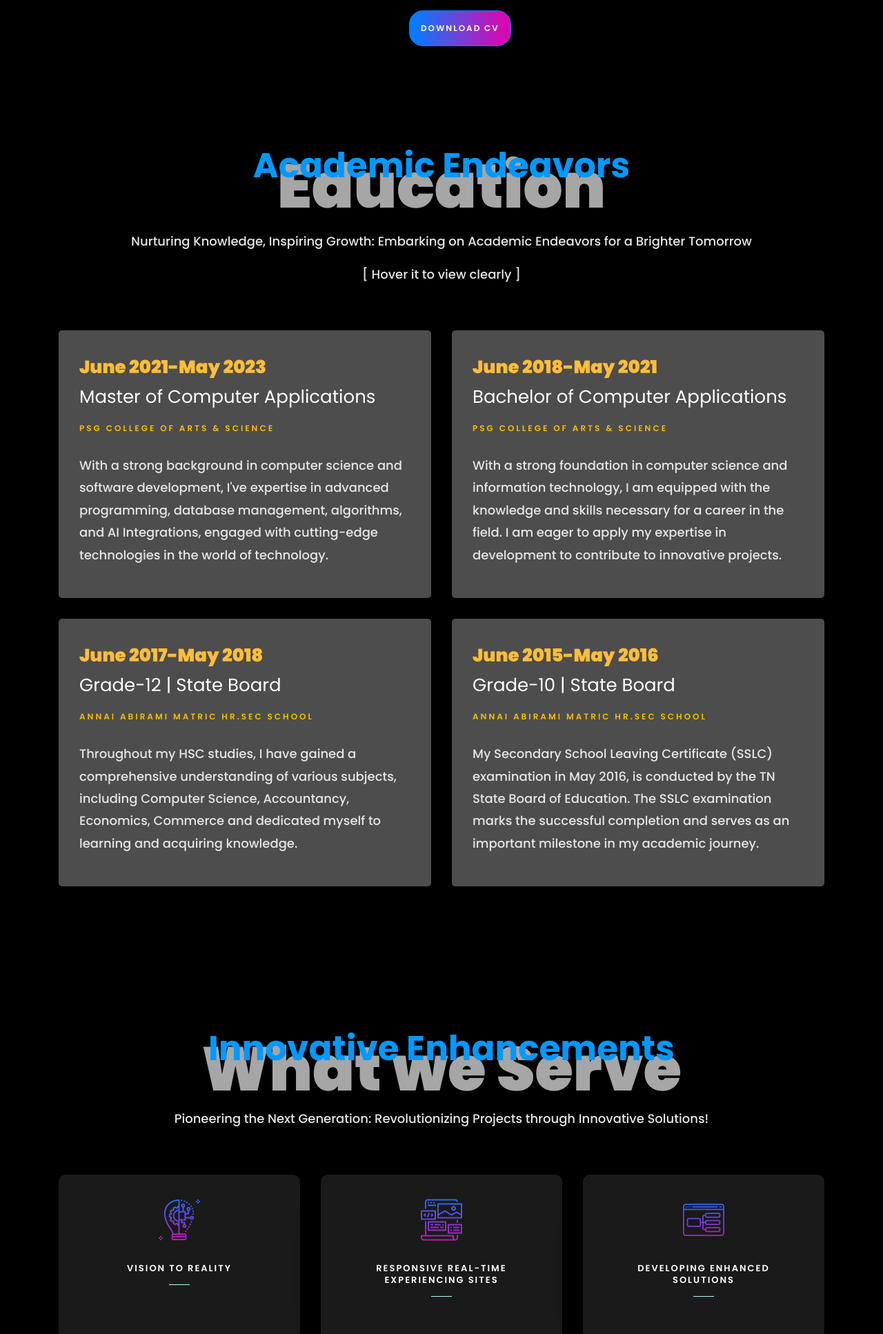
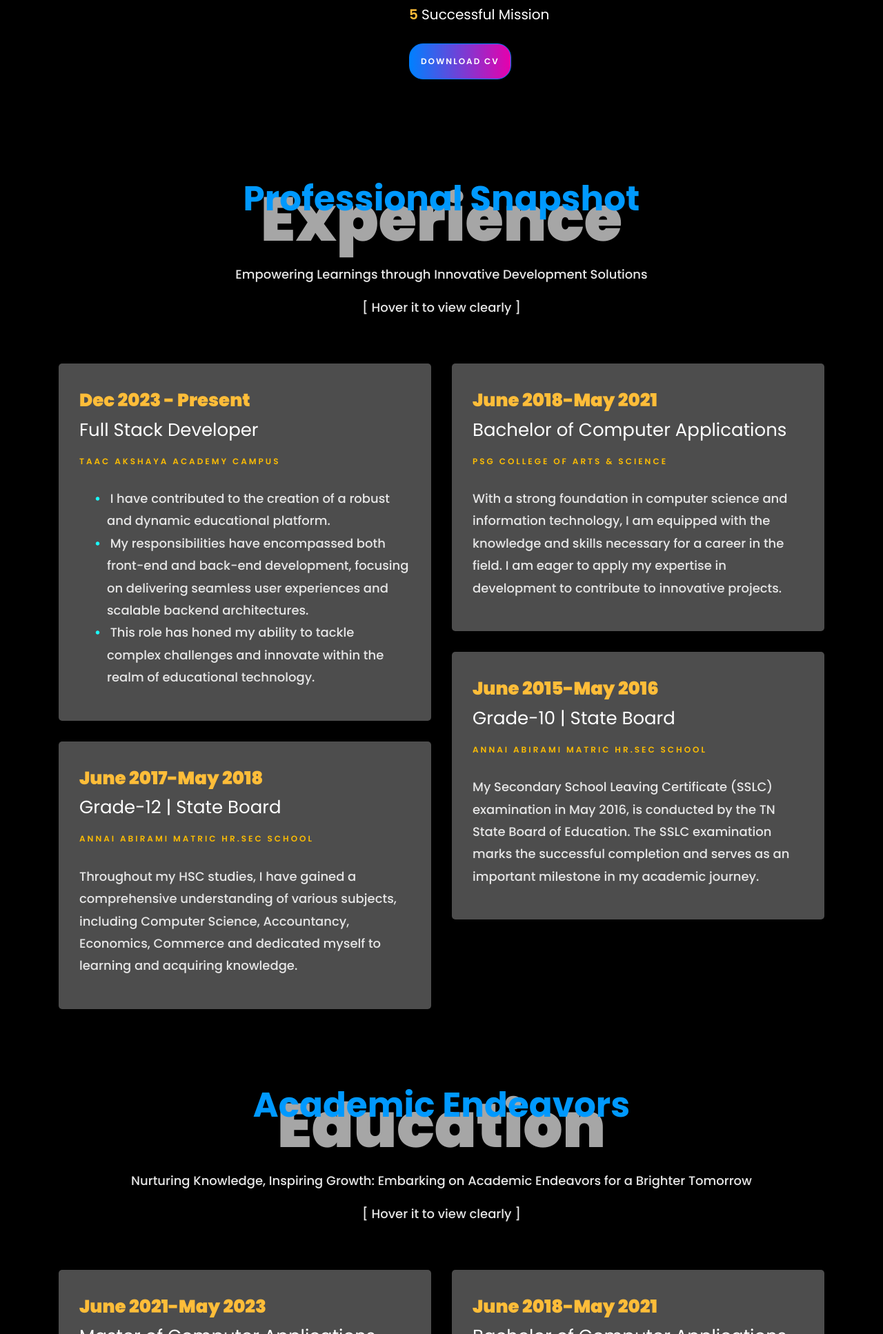
Before and after one commit to dhivyadev/Dhivya_Portfolio, a plain HTML site: page index.html in a window 1280 px wide. Shown: the part 1487-3421 px from the top of the page at 69% size. Drawn offline with nearby package versions, Linux system fonts and the light colour scheme; files whose address does not match are found by name.

Commit message:
portfolio update

```diff
--- a/index.html
+++ b/index.html
@@ -32,6 +32,11 @@
 		  <button class="navbar-toggler js-fh5co-nav-toggle fh5co-nav-toggle" type="button" data-toggle="collapse" data-target="#ftco-nav" aria-controls="ftco-nav" aria-expanded="false" aria-label="Toggle navigation">
 			<span class="oi oi-menu"></span> Menu
 		  </button>
+		  <!-- Close button for responsive mode -->
+		  <button class="navbar-toggler" type="button" data-toggle="collapse" data-target="#ftco-nav" aria-controls="ftco-nav" aria-expanded="false" aria-label="Close navigation">
+			<span class="oi oi-close"></span> Close
+		  </button>
+		  <!-- /Close button for responsive mode -->
 		  <div class="collapse navbar-collapse" id="ftco-nav">
 			<ul class="navbar-nav nav ml-auto">
 			  <li class="nav-item"><a href="#home-section" class="nav-link"><span>Home</span></a></li>
@@ -47,6 +52,7 @@
 		  </div>
 		</div>
 	  </nav>
+
 
 	  <!-- Home Slider 1,2 -->
 	<section id="home-section" class="hero">
@@ -106,7 +112,7 @@
 		          <div class="col-md-12 heading-section ftco-animate">
 		          	<h1 class="big">Know Me</h1>
 		            <h2 class="mb-4">About Me</h2>
-		            <ul>
+		            <ul class="pt-5">
 						<li>Highly motivated Python Developer experienced in web development. Passionate about innovative solutions.</li>
 						<li>Committed to continuous learning. Ready for challenging projects and top-notch results.</li>
 						<li>Developed automated systems and web apps. Master's degree in Computer Applications. </li>
@@ -127,13 +133,81 @@
 	                <span class="number" data-number="6">6</span>
 	                <span>Successful Mission</span>
                 </p>
-                <p><a href="https://drive.google.com/file/d/1O55boFDtMHdUu87LapG-05UBdCCbyZgg/view?usp=drive_link" class="btn btn-primary py-3 px-3">Download CV</a></p>
+                <p><a href="https://drive.google.com/file/d/1r-sjs_pGBONZQNrYl4E3bPuKfeO4guwL/view?usp=sharing" class="btn btn-primary py-3 px-3">Download CV</a></p>
               </div>
 	          </div>
 	        </div>
         </div>
     	</div>
     </section>
+
+	<!-- Exp_Section -->
+    <section class="ftco-section ftco-no-pb" id="resume-section">
+    	<div class="container">
+    		<div class="row justify-content-center pb-5">
+          <div class="col-md-10 heading-section text-center ftco-animate">
+          	<h1 class="big big-2">Experience</h1>
+            <h2 class="mb-4">Professional Snapshot</h2><br>
+            <p>Empowering Learnings through Innovative Development Solutions</p>
+			<p> [ Hover it to view clearly ] </p>
+          </div>
+        	</div>
+    		<div class="row">
+    			<div class="col-md-6">
+    				<div class="resume-wrap ftco-animate">
+    					<span class="date">Dec 2023 - Present</span>
+    					<h2>Full Stack Developer</h2>
+						<span class="position">TAAC Akshaya Academy Campus</span>
+    					<p class="mt-4">
+							<ul class="exp_content">
+								<li class="two">
+									I have contributed to the creation of a robust and dynamic educational platform.
+								</li>
+								<li class="two">
+									My responsibilities have encompassed both front-end and back-end development, focusing on delivering seamless user experiences and scalable backend architectures.
+								</li>
+								<li class="two">
+									This role has honed my ability to tackle complex challenges and innovate within the realm of educational technology.
+								</li>
+							  </ul>
+							</p>
+    				</div>
+    				<div class="resume-wrap ftco-animate">
+    					<span class="date">June 2017-May 2018</span>
+    					<h2>Grade-12 | State Board</h2>
+    					<span class="position">Annai Abirami Matric Hr.Sec School</span>
+    					<p class="mt-4">Throughout my HSC studies, I have gained a comprehensive understanding of various subjects, including Computer Science, Accountancy, Economics, Commerce
+							and dedicated myself to learning and acquiring knowledge.</p>
+    				</div>
+    			</div>
+
+    			<div class="col-md-6">
+    				<div class="resume-wrap ftco-animate">
+    					<span class="date">June 2018-May 2021</span>
+    					<h2>Bachelor of Computer Applications</h2>
+    					<span class="position">PSG College of Arts & Science</span>
+    					<p class="mt-4">With a strong foundation in computer science and information technology,
+							I am equipped with the knowledge and skills necessary for a career in the field.
+							I am eager to apply my expertise in development to contribute to innovative projects.</p>
+    				</div>
+    				<div class="resume-wrap ftco-animate">
+    					<span class="date">June 2015-May 2016</span>
+    					<h2>Grade-10 | State Board</h2>
+    					<span class="position">Annai Abirami Matric Hr.Sec School</span>
+    					<p class="mt-4"> My Secondary School Leaving Certificate (SSLC) examination in May 2016, is conducted by the TN State Board of Education.
+							The SSLC examination marks the successful completion and serves as an important milestone in my academic journey.
+						</p>
+    				</div>
+    			</div>
+    		</div>
+    		<!-- <div class="row justify-content-center mt-5">
+    			<div class="col-md-6 text-center ftco-animate">
+    				<p><a href="#" class="btn btn-primary py-4 px-5">Download CV</a></p>
+    			</div>
+    		</div> -->
+    	</div>
+    </section>
+
 
 	<!-- Education_Section -->
     <section class="ftco-section ftco-no-pb" id="resume-section">
```
Also changed, not shown: css/style.css. Lines whose indentation alone changed are shown as unchanged.
